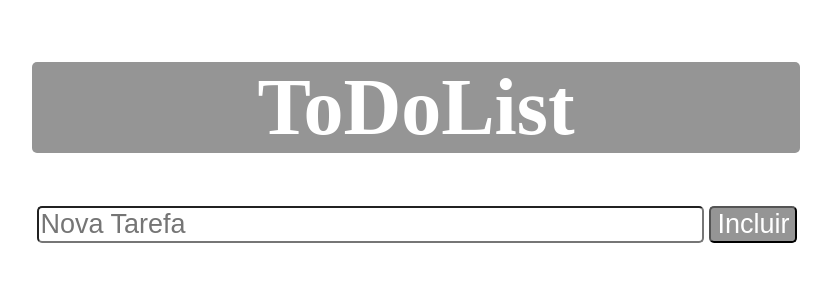
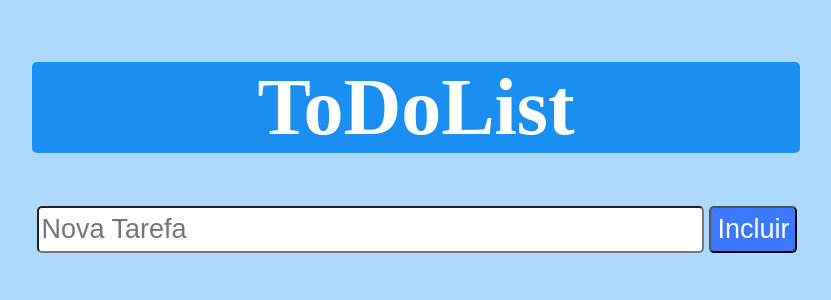
Before and after one commit to ewnsilva/Todo_List, a PHP site: page / in a window 1280 px wide. Shown: the top 300 px of the page, without its empty margins (224-1055 px from the left). Run offline with PHP 8.4, Linux system fonts and the light colour scheme; data that the repository does not hold is empty.

Commit message:
Atualização de CSS.

```diff
--- a/assets/app.css
+++ b/assets/app.css
@@ -4,10 +4,11 @@ body {
     align-items: center;
     flex-direction: column;
     font-family: Arial;
+    background-color: #aed9ff;
 }
 
 .title {
-    background-color: rgb(149, 149, 149);
+    background-color: rgb(26 142 241);
     color: white;
     text-align: center;
     font-size: 40pt;
@@ -27,7 +28,7 @@ body {
 }
 
 .submitButton {
-    background-color: rgb(149, 149, 149);
+    background-color: rgb(58, 120, 255);
     text-align: center;
     color: white;
     font-size: 15pt;
@@ -36,20 +37,23 @@ body {
     height: auto;
     cursor: pointer;
     margin-left: 5px;
+    padding: 6px;
 }
 
 .submitButton:hover {
-    background-color: green;
+    background-color: rgb(2, 205, 120);
 }
 
 .insertTask {
     font-size: 15pt;
     border-radius: 5px;
-    width: 233px;
+    width: 230px;
+    padding: 6px;
+    padding-left: 3px;
 }
 
 a {
-    background-color: rgb(149, 149, 149);
+    background-color: rgb(58, 120, 255);
     text-align: center;
     color: white;
     font-size: 10pt;
@@ -58,6 +62,10 @@ a {
     cursor: pointer;
     border-radius: 3px;
     margin-left: auto;
+    padding: 2px;
+    margin-bottom: 3px;
+    text-decoration: none;
+
 }
 
 a:hover {
@@ -87,6 +95,8 @@ li {
 input.checkbox {
     cursor: pointer;
     text-decoration: line-through;
+    margin-right: 10px;
+
 }
 
 @media screen and (min-width: 768px) {
--- a/index.php
+++ b/index.php
@@ -36,7 +36,7 @@ $appName = $_ENV['APP_NAME'];
         <?php foreach($list as $task):?>
             <li>
                 <input type="checkbox" class="checkbox">
-                <?=$task['description'];?> <a href="/src/app/delete.php?id=<?=$task['id'];?>">Delete</a>
+                <?=$task['description'];?> <a href="/src/app/delete.php?id=<?=$task['id'];?>">Deletar</a>
             </li>
         <?php endforeach;?>
     </ul>
```
